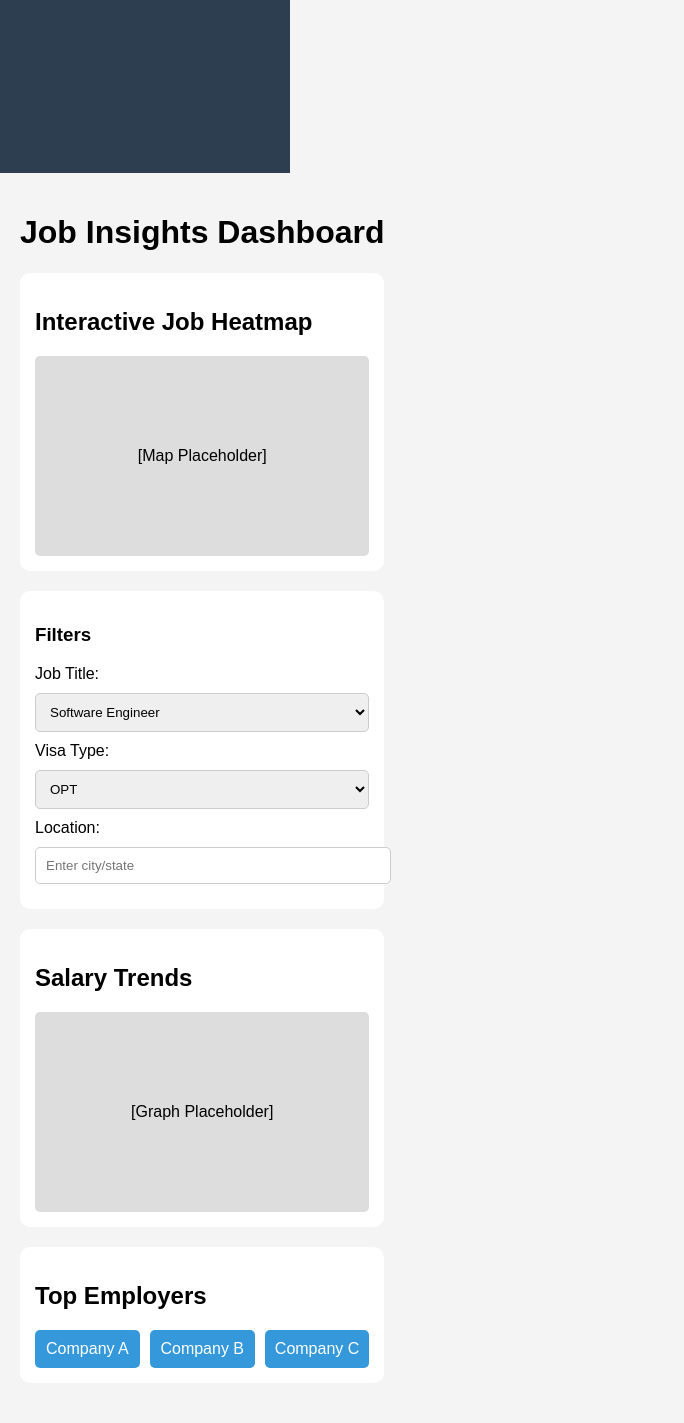
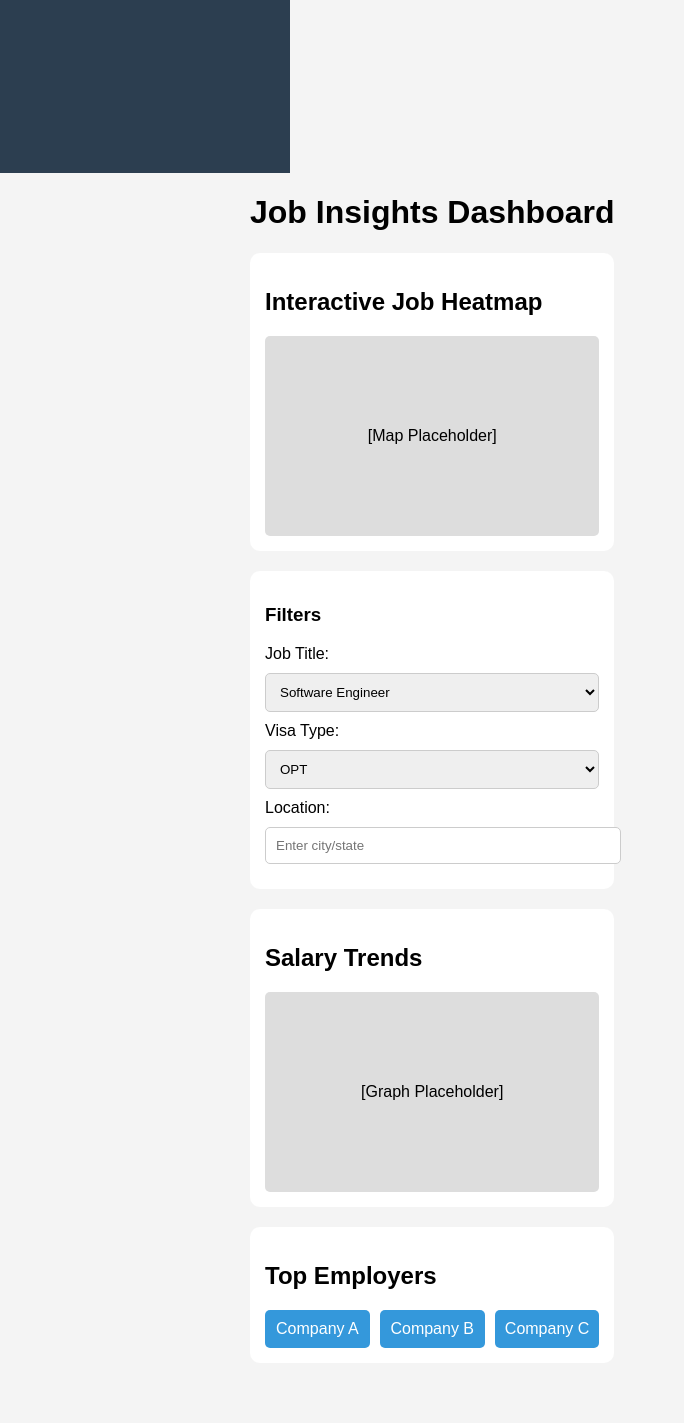
Before and after one commit to rkamatham1/Final-project, a Flask app: page / in a window 1280 px wide. Shown: the part 667-2090 px from the top of the page, without its empty margins (0-684 px from the left). After the commit the page ends 2015 px from the top, so only its background shows below. Run offline with Flask 3, Linux system fonts and the light colour scheme.

Commit message:
changed style.css

```diff
--- a/static/styles.css
+++ b/static/styles.css
@@ -40,8 +40,8 @@ body {
 
 /* Main Dashboard */
 .dashboard {
-    flex: 1;
-    padding: 20px;
+    display: block;
+    margin-left: 250px;
 }
 
 /* Sections */
```
